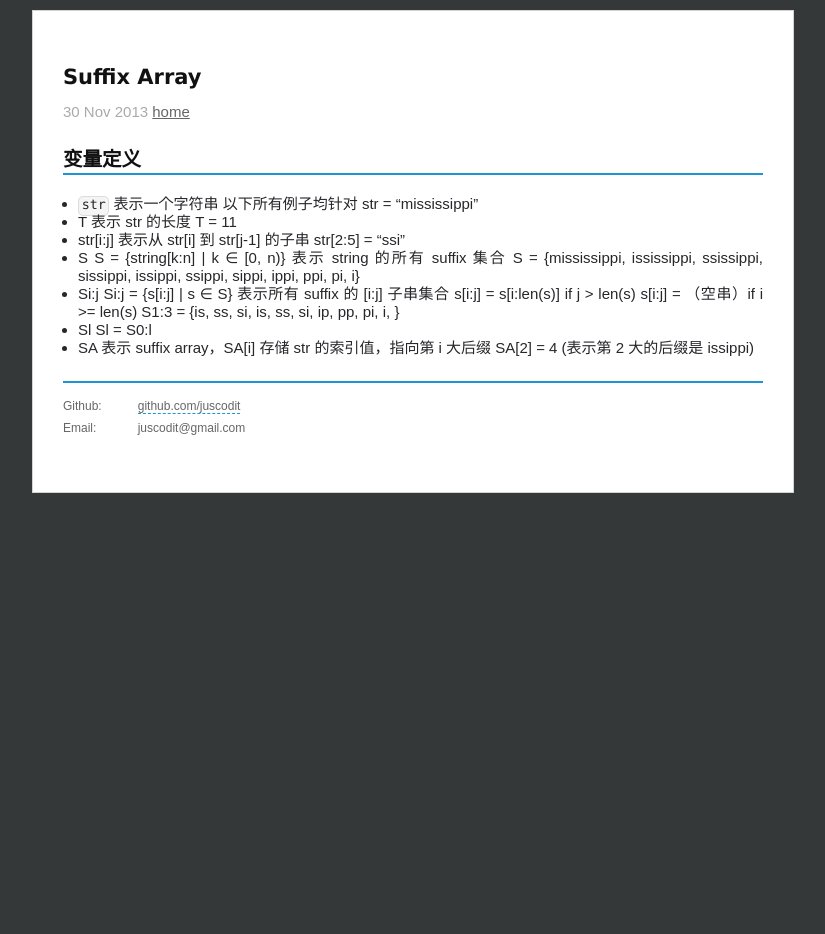
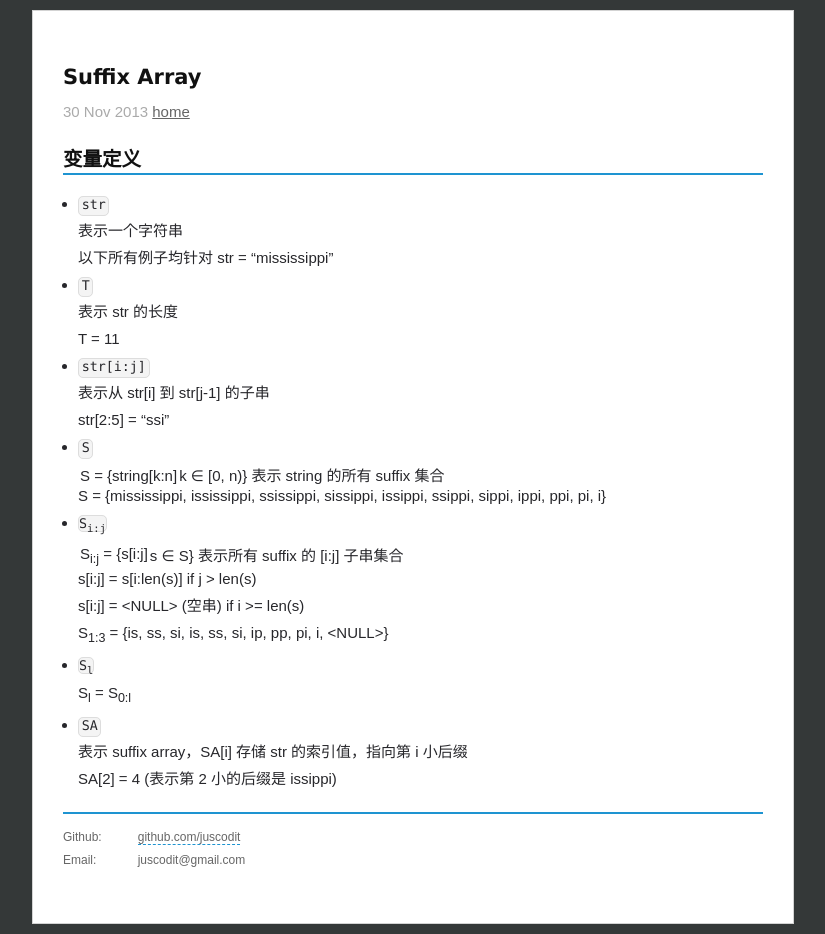
Before and after one commit to chenrushan/chenrushan.github.io, a Jekyll site: the page built from _posts/2013-11-30-suffix-array.markdown, in a window 1280 px wide. Shown: the whole page, without its empty margins (227-1052 px from the left). Built offline with Jekyll 4.4.1, drawn with Linux system fonts in a browser that asks for light colours; Markdown is read by kramdown in place of the engine named in the settings; before the commit the page ends 900 px from its top, so only the background shows below that.

Commit message:
update suffix array post

```diff
--- a/_posts/2013-11-30-suffix-array.markdown
+++ b/_posts/2013-11-30-suffix-array.markdown
@@ -7,24 +7,45 @@ categories: ds
 ### 变量定义
 
 * `str`
+
   表示一个字符串
+
   以下所有例子均针对 str = "mississippi"
-* T
+
+* `T`
+
   表示 str 的长度
+
   T = 11
-* str[i:j]
+
+* `str[i:j]`
+
   表示从 str[i] 到 str[j-1] 的子串
+
   str[2:5] = "ssi"
-* S
-  S = {string[k:n] | k ∈ [0, n)} 表示 string 的所有 suffix 集合
+
+* `S`
+
+  S = {string[k:n] | k &isin; [0, n)} 表示 string 的所有 suffix 集合
+
   S = {mississippi, ississippi, ssissippi, sissippi, issippi, ssippi, sippi, ippi, ppi, pi, i}
-* Si:j
-  Si:j = {s[i:j] | s ∈ S} 表示所有 suffix 的 [i:j] 子串集合
+
+* <span class="code">S<sub>i:j</sub></span>
+
+  S<sub>i:j</sub> = {s[i:j] | s &isin; S} 表示所有 suffix 的 [i:j] 子串集合
+
   s[i:j] = s[i:len(s)] if j > len(s)
-  s[i:j] = <NULL>（空串）if i >= len(s)
-  S1:3 = {is, ss, si, is, ss, si, ip, pp, pi, i, <NULL>}
-* Sl
-  Sl = S0:l
-* SA
-  表示 suffix array，SA[i] 存储 str 的索引值，指向第 i 大后缀
-  SA[2] = 4 (表示第 2 大的后缀是 issippi)
+
+  s[i:j] = \<NULL\> (空串) if i >= len(s)
+
+  S<sub>1:3</sub> = {is, ss, si, is, ss, si, ip, pp, pi, i, \<NULL\>}
+
+* <span class="code">S<sub>l</sub></span>
+
+  S<sub>l</sub> = S<sub>0:l</sub>
+
+* `SA`
+
+  表示 suffix array，SA[i] 存储 str 的索引值，指向第 i 小后缀
+
+  SA[2] = 4 (表示第 2 小的后缀是 issippi)
--- a/index.html
+++ b/index.html
@@ -25,7 +25,7 @@ title: Notebook
 
     <li><span class="catname">Data Structure</span>
       <ul class="posts">
-        {% for post in site.categories.DS %}
+        {% for post in site.categories.ds %}
           <li><a href="{{ post.url }}">{{ post.title }}</a></li>
         {% endfor %}
       </ul>
```
